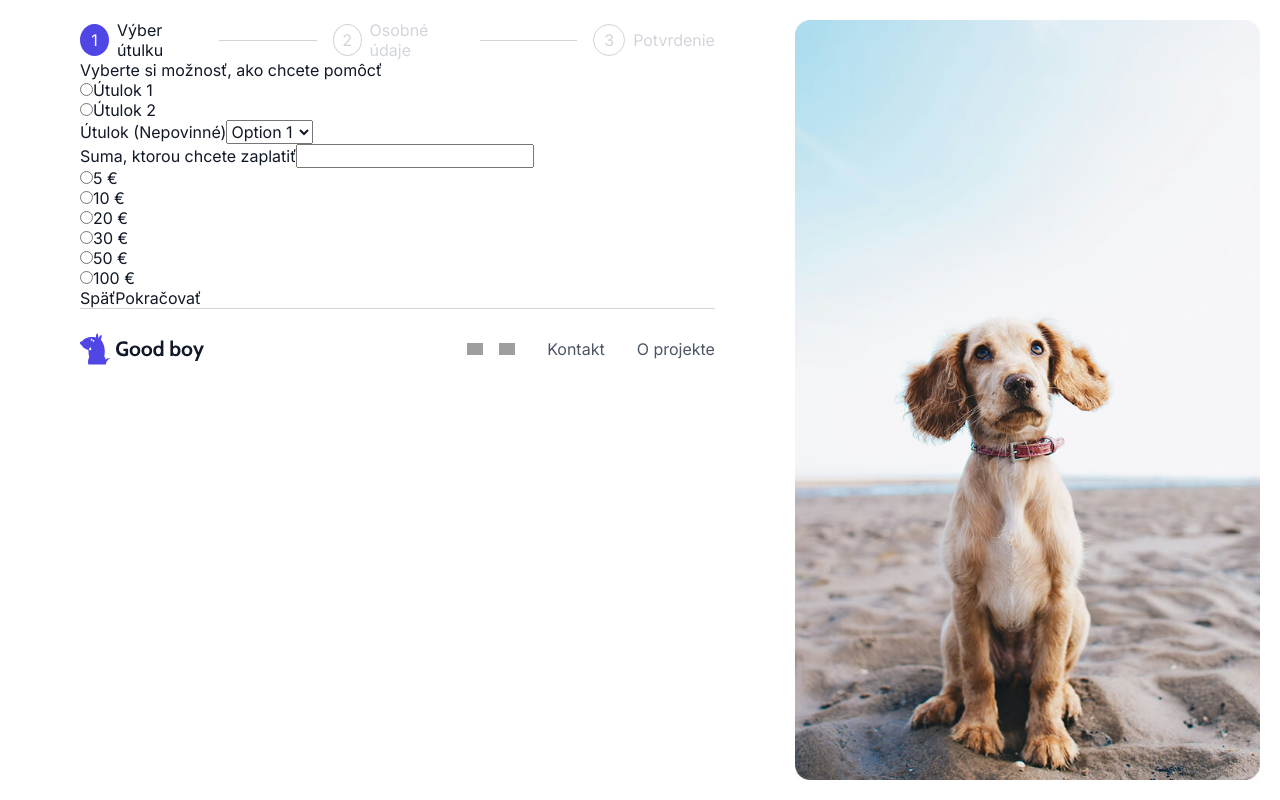
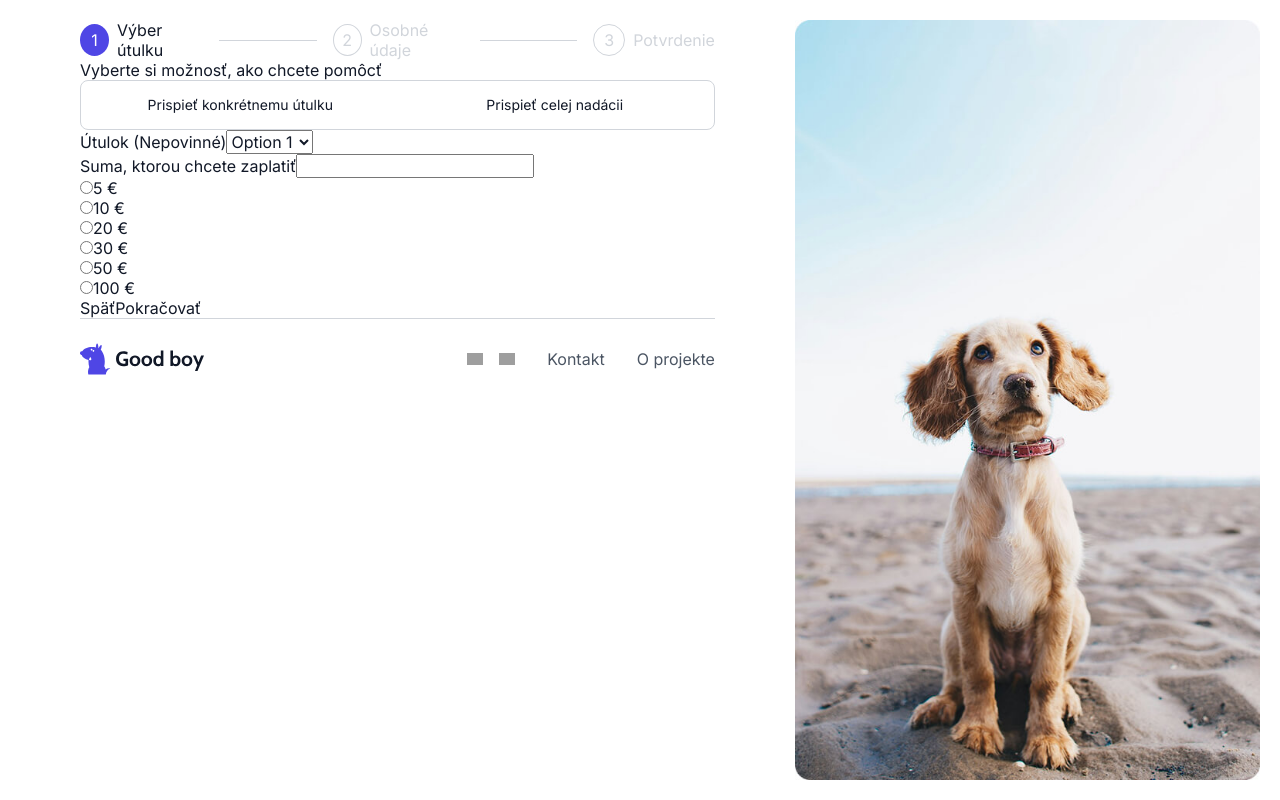
Before and after one commit to peterkomar1337/goodrequest-fe, a Next.js app: page / in a window 1280 px wide. Built offline with nearby package versions, Linux system fonts and the light colour scheme; grey boxes are pictures that could not be loaded.

Commit message:
feat/DonationChoice component

```diff
--- a/src/app/page.tsx
+++ b/src/app/page.tsx
@@ -2,6 +2,7 @@ import Image from "next/image";
 import {Footer} from "@/components/Footer/Footer";
 import {Stepper} from "@/components/Stepper/Stepper";
 import styles from "./page.module.scss";
+import {DonationChoice} from "@/components/DonationChoice/DonationChoice";
 
 export default function Home() {
 
@@ -21,17 +22,7 @@ export default function Home() {
 
 						<h1 className="headingH1">Vyberte si možnosť, ako chcete pomôcť</h1>
 
-						{/*todo: component*/}
-						<div className="choicesWrapper">
-							<div className="choiceRadio">
-								<input type={"radio"} name="choice" id="choice1" />
-								<label htmlFor="choice1">Útulok 1</label>
-							</div>
-							<div className="choiceRadio">
-								<input type={"radio"} name="choice" id="choice2" />
-								<label htmlFor="choice2">Útulok 2</label>
-							</div>
-						</div>
+						<DonationChoice/>
 
 						{/*todo: component*/}
 						<div className="inputWrapper">
--- /dev/null
+++ b/src/components/DonationChoice/DonationChoice.module.scss
@@ -0,0 +1,36 @@
+@use "../../styles/variables" as *;
+@use "../../styles/typography" as *;
+
+.choicesWrapper {
+	display: flex;
+	gap: 4px;
+	padding: 4px;
+	border: 1px solid $quaternary;
+	border-radius: $radius-md;
+	background-color: $white;
+	min-width: 0;
+}
+
+.choiceLabel {
+	@include lead4;
+	flex: 1;
+	padding: 10px 16px;
+	border-radius: $radius-sm;
+	text-align: center;
+	cursor: pointer;
+	transition: background-color 0.15s ease, color 0.15s ease;
+}
+
+.choiceInput:not(:checked) + .choiceLabel:hover {
+	background-color: $secondary;
+}
+
+.choiceInput:checked + .choiceLabel {
+	background-color: $primary;
+	color: $white;
+}
+
+.choiceInput:focus-visible + .choiceLabel {
+	outline: 2px solid $primary;
+	outline-offset: 2px;
+}
--- /dev/null
+++ b/src/components/DonationChoice/DonationChoice.tsx
@@ -0,0 +1,31 @@
+import styles from './DonationChoice.module.scss';
+
+export function DonationChoice() {
+	return (
+		<fieldset className={styles.choicesWrapper}>
+			<legend className="sr-only">Vyberte si možnosť, ako chcete pomôcť</legend>
+
+			<input
+				className={`sr-only ${styles.choiceInput}`}
+				type="radio"
+				name="donationType"
+				id="donationType-shelter"
+				value="shelter"
+			/>
+			<label className={styles.choiceLabel} htmlFor="donationType-shelter">
+				Prispieť konkrétnemu útulku
+			</label>
+
+			<input
+				className={`sr-only ${styles.choiceInput}`}
+				type="radio"
+				name="donationType"
+				id="donationType-foundation"
+				value="foundation"
+			/>
+			<label className={styles.choiceLabel} htmlFor="donationType-foundation">
+				Prispieť celej nadácii
+			</label>
+		</fieldset>
+	)
+}
--- a/src/styles/globals.scss
+++ b/src/styles/globals.scss
@@ -71,16 +71,24 @@ h4 {
 
 // ---------- Accessibility ----------
 
-// :focus-visible rather than :focus, so the ring shows for keyboard navigation
-// but not on mouse click.
 :focus-visible {
 	outline: 2px solid $primary;
 	outline-offset: 2px;
 	border-radius: $radius-sm;
 }
 
-// Honours the OS "reduce motion" setting for the whole app, so individual
-// animations do not have to handle it themselves.
+.sr-only {
+	position: absolute;
+	width: 1px;
+	height: 1px;
+	padding: 0;
+	margin: -1px;
+	overflow: hidden;
+	clip-path: rect(0 0 0 0);
+	white-space: nowrap;
+	border-width: 0;
+}
+
 @media (prefers-reduced-motion: reduce) {
 	*,
 	*::before,
```
Lines whose indentation alone changed are shown as unchanged.
